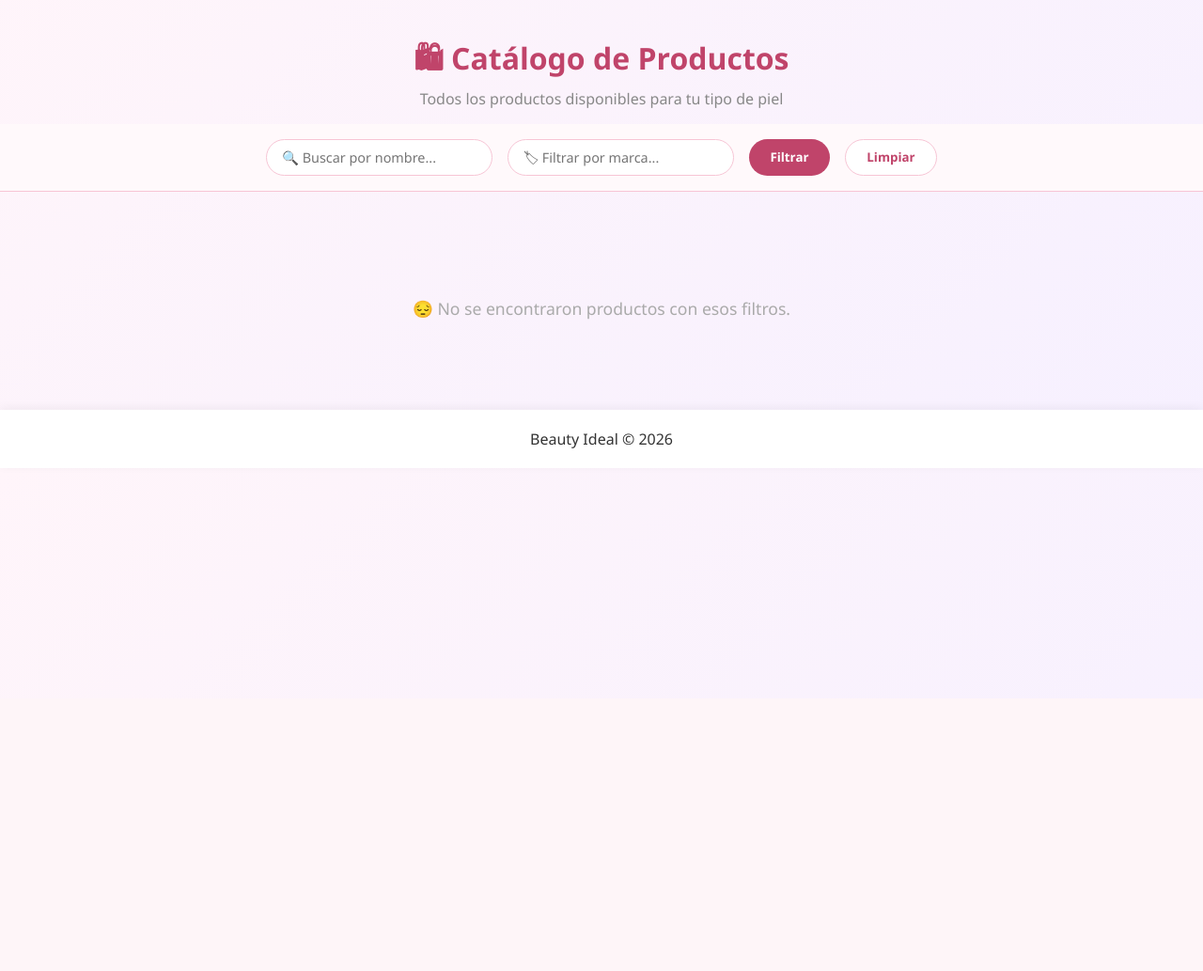
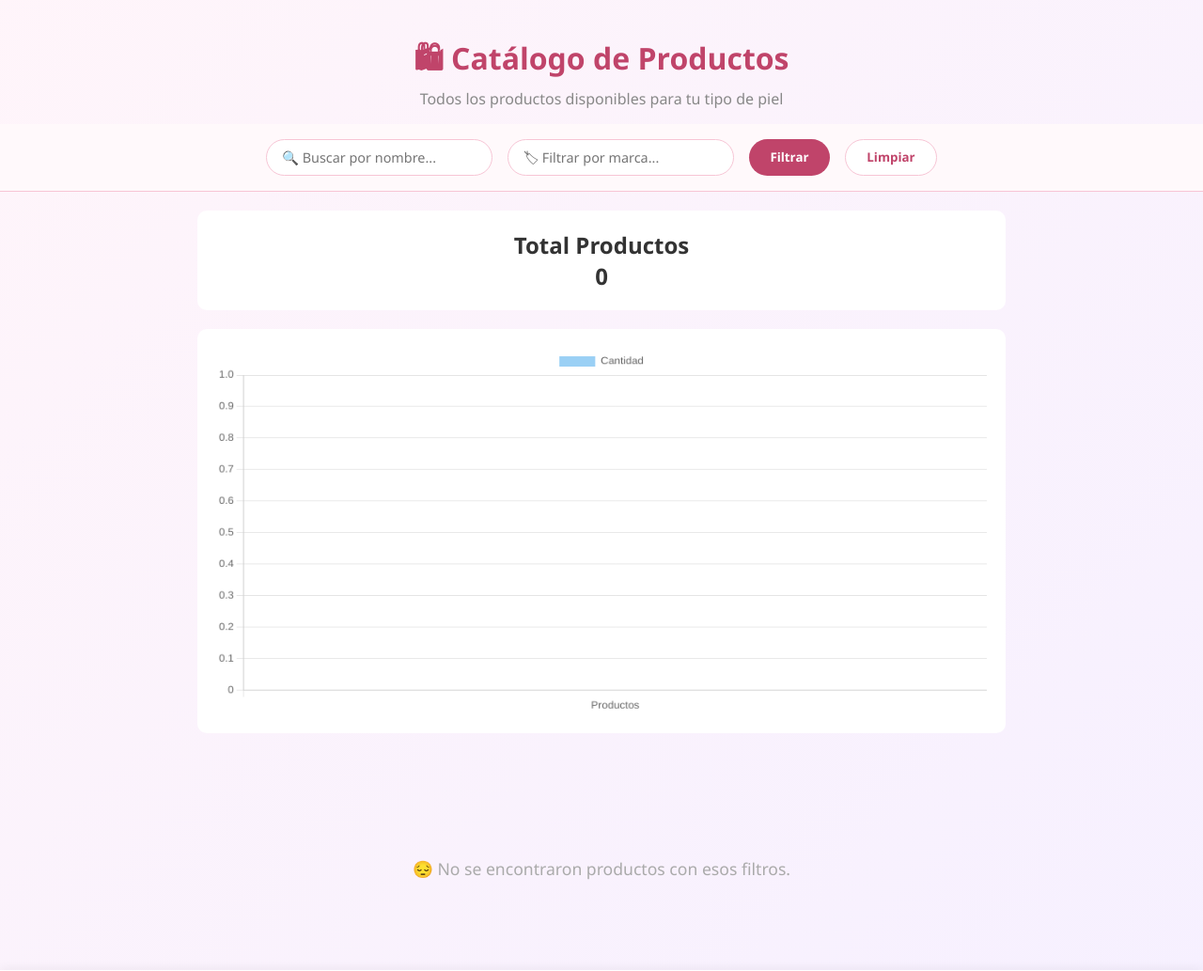
Before and after one commit to PaulaMurcia-a/pagina_MaquillajeIdeal, a FastAPI app: page /catalogo in a window 1280 px wide. Shown: the part 57-1090 px from the top of the page at 94% size. Before the commit the page ends 534 px from the top, so only its background shows below. Run offline with FastAPI, Linux system fonts and the light colour scheme; data that the repository does not hold is empty.

Commit message:
[UPDATE] CATALOGO

```diff
--- a/main.py
+++ b/main.py
@@ -329,3 +329,12 @@ def eliminar_categoria(cat_id: int):
     return {
         "mensaje": "Eliminada"
     }
+
+@app.get("/estadisticas")
+def estadisticas():
+
+    productos = get_productos()
+
+    return {
+        "total_productos": len(productos)
+    }
--- a/static/style.css
+++ b/static/style.css
@@ -545,3 +545,15 @@ footer{
         margin: 0 auto;
     }
 }
+
+#dashboard{
+    max-width:900px;
+    margin:auto;
+    padding:20px;
+}
+
+#graficaProductos{
+    background:white;
+    padding:20px;
+    border-radius:10px;
+}
--- a/templates/catalogo.html
+++ b/templates/catalogo.html
@@ -62,28 +62,39 @@
     <button class="btn-limpiar" id="btn-limpiar">Limpiar</button>
 </div>
 
+<section id="dashboard" style="padding:20px;text-align:center;">
+    <div style="background:white;border-radius:10px;padding:20px;margin-bottom:20px;">
+        <h2>Total Productos</h2>
+        <h1 id="total-productos">0</h1>
+    </div>
+
+    <canvas id="graficaProductos"></canvas>
+</section>
+
+<script src="https://cdn.jsdelivr.net/npm/chart.js"></script>
+
 <div id="cargando">Cargando productos...</div>
 <div class="productos-grid" id="productos-grid"></div>
 <div id="sin-resultados">😔 No se encontraron productos con esos filtros.</div>
 
 <footer><p>Beauty Ideal © 2026</p></footer>
 
-<!-- MODAL NUEVO PRODUCTO -->
+
 <div class="modal-overlay" id="modal-overlay">
     <div class="modal">
         <button class="modal-close" id="btn-cerrar-modal">✕</button>
         <h2>➕ Agregar Nuevo Producto</h2>
         <div class="form-group">
             <label>Nombre del producto</label>
-            <input type="text" id="prod-nombre" placeholder="Ej: Base líquida matificante">
+            <input type="text" id="prod-nombre" placeholder="Ej: Base líquida matificante" required>
         </div>
         <div class="form-group">
             <label>Marca</label>
-            <input type="text" id="prod-marca" placeholder="Ej: Maybelline">
+            <input type="text" id="prod-marca" placeholder="Ej: Maybelline" required>
         </div>
         <div class="form-group">
             <label>Tipo de piel</label>
-            <select id="prod-tipo">
+            <select id="prod-tipo" required>
                 <option value="">Selecciona tipo de piel</option>
                 <option value="1">Piel Sensible</option>
                 <option value="2">Piel Seca</option>
@@ -94,7 +105,7 @@
         </div>
         <div class="form-group">
             <label>Categoría</label>
-            <select id="prod-categoria">
+            <select id="prod-categoria" required>
                 <option value="">Selecciona categoría</option>
             </select>
         </div>
@@ -123,7 +134,29 @@ async function cargarProductos(nombre='', marca='') {
         productos.forEach(p => {
             const card = document.createElement('div');
             card.className='producto-card';
-            card.innerHTML = `<h3>${p.nombre}</h3><p class="marca">💗 ${p.marca}</p><span class="badge">🌸 ${TIPO_PIEL[p.tipo_piel_id] || 'Piel '+p.tipo_piel_id}</span>`;
+            card.innerHTML = `
+    <h3>${p.nombre}</h3>
+    <p class="marca">💗 ${p.marca}</p>
+
+    <span class="badge">
+        🌸 ${TIPO_PIEL[p.tipo_piel_id] || 'Piel '+p.tipo_piel_id}
+    </span>
+
+    <div style="margin-top:15px;">
+        <button
+            onclick="eliminarProducto(${p.id})"
+            style="
+                background:#d32f2f;
+                color:white;
+                border:none;
+                padding:8px 12px;
+                border-radius:8px;
+                cursor:pointer;
+            ">
+            🗑 Eliminar
+        </button>
+    </div>
+`;
             grid.appendChild(card);
         });
     } catch(e) {
@@ -186,6 +219,67 @@ document.getElementById('btn-guardar-producto').addEventListener('click', async
         else { msg.className='msg-err'; msg.textContent='❌ '+(data.detail||'Error al guardar.'); }
     } catch(e) { msg.className='msg-err'; msg.textContent='❌ Error de conexión.'; }
 });
+
+async function cargarDashboard() {
+
+    const respuesta = await fetch('/productos');
+    const productos = await respuesta.json();
+
+    document.getElementById('total-productos').textContent =
+        productos.length;
+
+    const ctx = document.getElementById('graficaProductos');
+
+    new Chart(ctx, {
+        type: 'bar',
+        data: {
+            labels: ['Productos'],
+            datasets: [{
+                label: 'Cantidad',
+                data: [productos.length]
+            }]
+        }
+    });
+}
+
+cargarDashboard();
+
+async function eliminarProducto(id) {
+
+    const confirmar = confirm(
+        "¿Deseas eliminar este producto?"
+    );
+
+    if (!confirmar) return;
+
+    try {
+
+        const respuesta = await fetch(
+            `/productos/${id}`,
+            {
+                method: "DELETE"
+            }
+        );
+
+        if (respuesta.ok) {
+
+            alert("Producto eliminado");
+
+            cargarProductos();
+
+        } else {
+
+            alert("Error al eliminar");
+
+        }
+
+    } catch(error) {
+
+        alert("Error de conexión");
+
+    }
+}
+
 </script>
 </body>
 </html>
```
